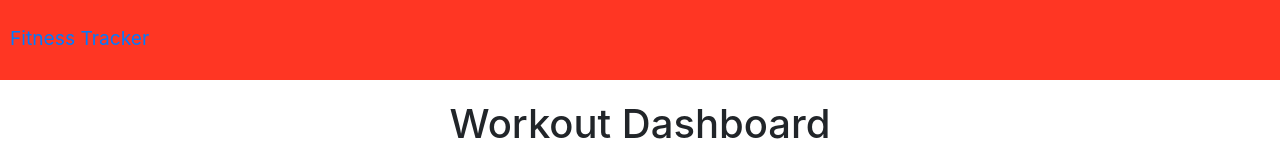
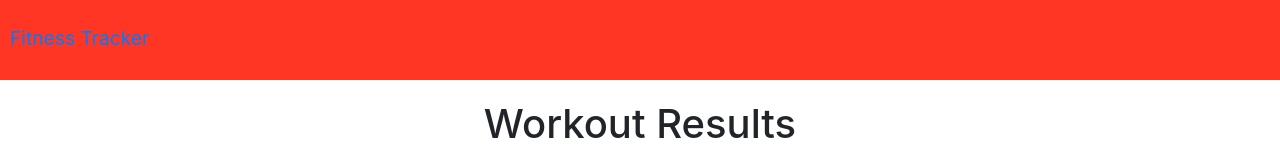
Before and after one commit to agreenthal/Fitness-App, a website: page app/public/stats.html in a window 1280 px wide. Drawn offline with nearby package versions, Linux system fonts and the light colour scheme; no server answers.

Commit message:
changed dashboard to results

```diff
--- a/app/public/stats.html
+++ b/app/public/stats.html
@@ -18,7 +18,7 @@
   </nav>
   <body>
     <div class="container mt">
-      <h1 class="text-center">Workout Dashboard</h1>
+      <h1 class="text-center">Workout Results</h1>
       <div class="row mt">
         <div class="col-md-6">
           <canvas id="canvas"></canvas>
```
